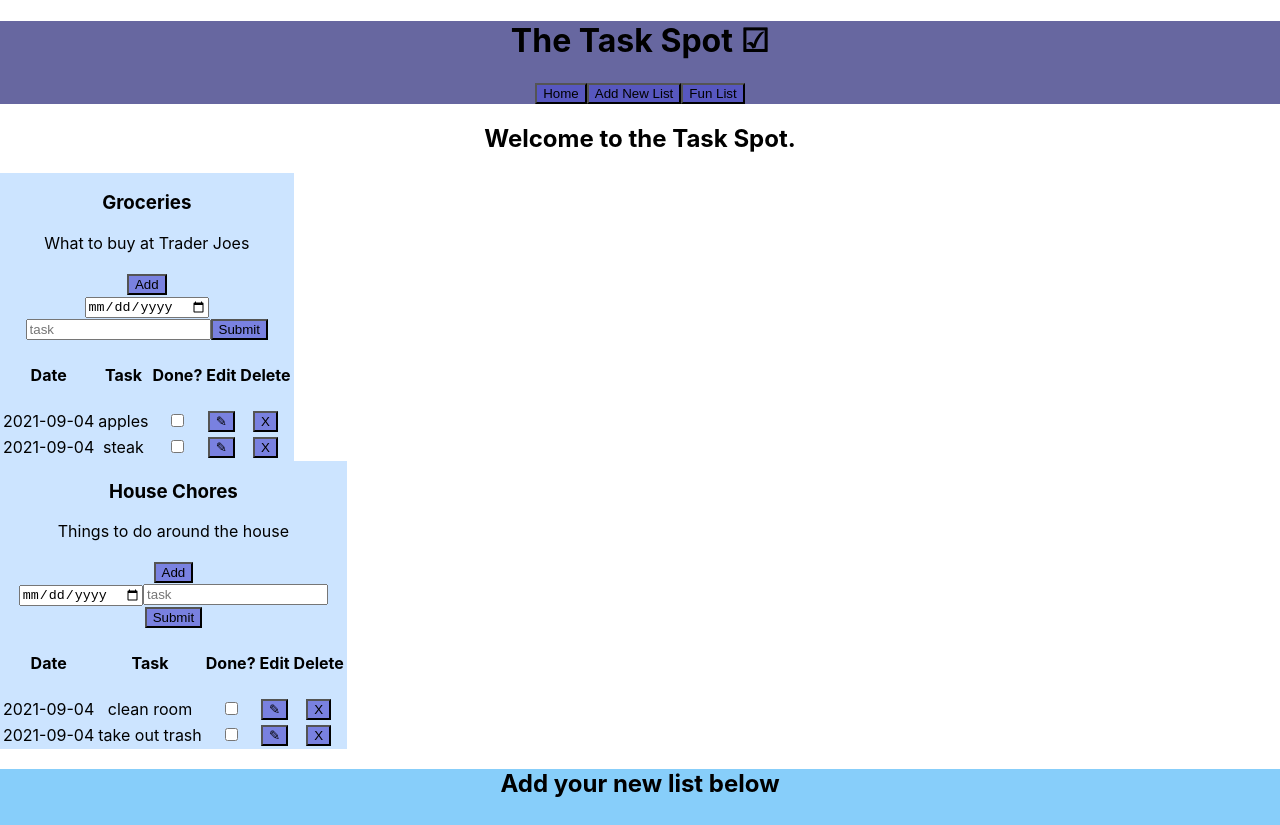
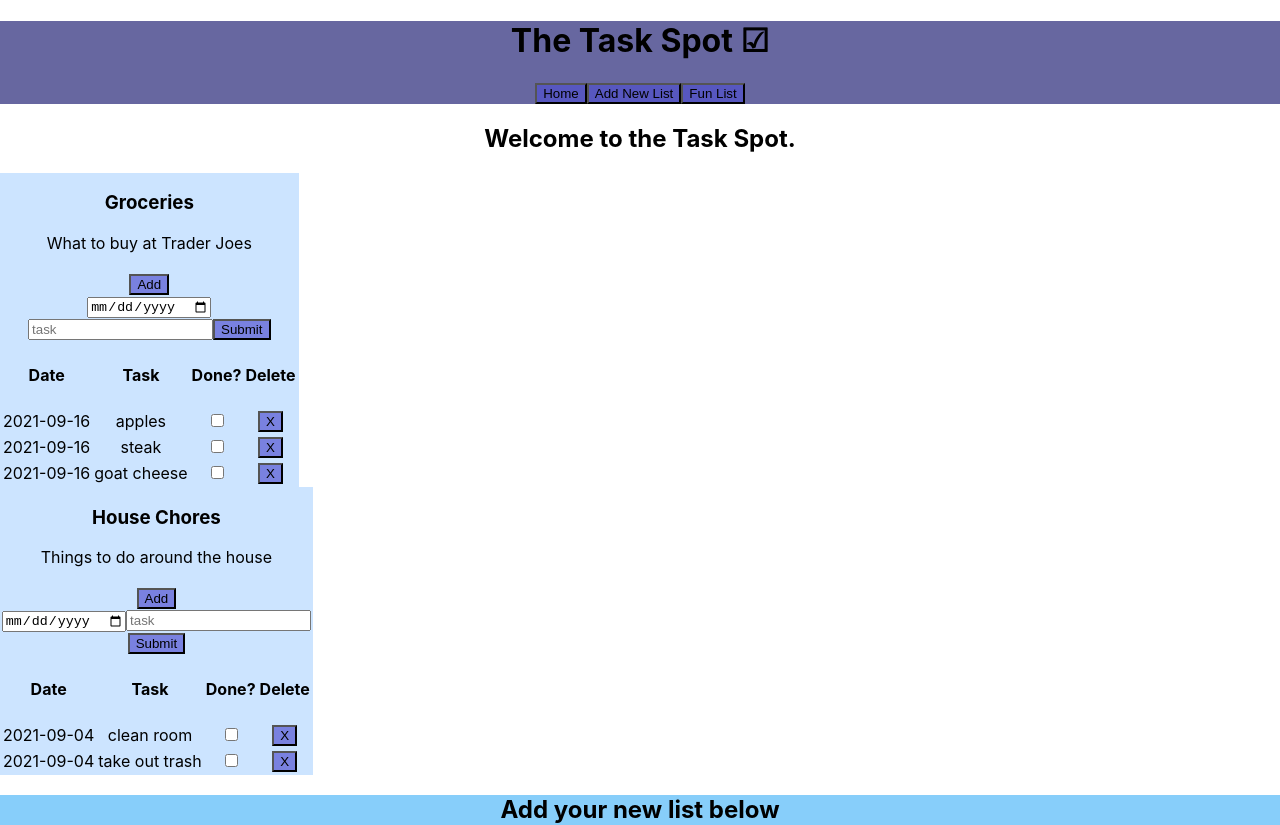
Before and after one commit to JulieAnnMeng/The-Task-Spot-v1, a React (Create React App) app in the folder my-app/: page / in a window 1280 px wide. Shown: the top 825 px of the page. Built offline with nearby package versions, Linux system fonts and the light colour scheme; data requests are answered from the project's data file.

Commit message:
Updated json and partial delete

```diff
--- a/my-app/db.json
+++ b/my-app/db.json
@@ -2,42 +2,26 @@
   "lists": [
     {
       "id": 1,
-        "title":"Groceries",
-        "description":"What to buy at Trader Joes",
-        "category":"food",
+      "title": "Groceries",
+      "description": "What to buy at Trader Joes",
+      "category": "food",
+      "date": "2021-09-16",
       "tasks": [
-            {
-                "id":1,
-                "name":"apples",
-                "date":"2021-09-04"
-
-            },
-            {
-                "id":2,
-                "name":"steak",
-                "date":"2021-09-04"
-            }
+        "apples",
+        "steak",
+        "goat cheese"
       ]
     },
     {
       "id": 2,
-        "title":"House Chores",
-        "description":"Things to do around the house",
-        "category":"domestic",
+      "title": "House Chores",
+      "description": "Things to do around the house",
+      "category": "domestic",
+      "date": "2021-09-04",
       "tasks": [
-            {
-                "id":1,
-                "name":"clean room",
-                "date":"2021-09-04"
-
-            },
-            {
-                "id":2,
-                "name":"take out trash",
-                "date":"2021-09-04"
+        "clean room",
+        "take out trash"
+      ]
     }
   ]
 }
-
-    ]
-  }
--- a/my-app/src/components/Home.js
+++ b/my-app/src/components/Home.js
@@ -3,6 +3,7 @@ import React, {useState, useEffect} from 'react';
 
 function Home() {
   const[lists, setLists] = useState([])
+  const[update, setUpdate] = useState(false)
 
     function getLists(){
         fetch(`http://localhost:3001/lists`)
@@ -10,12 +11,18 @@ function Home() {
         .then(lists => setLists(lists))
       }
 
-    useEffect(()=>{getLists()},[])
+    useEffect(()=>{getLists()},[update])
+
+    function handleTaskDelete(listId, taskId){
+      fetch(`http://localhost:3001/lists/${listId}`, {
+          method:"DELETE"
+      }).then(setUpdate(!update))
+  }
 
   return (
     <div>
         <h2>Welcome to the Task Spot.</h2>
-        <ListLists lists={lists}/>
+        <ListLists lists={lists} handleTaskDelete={handleTaskDelete}/>
     </div>
   );
 }
--- a/my-app/src/components/ListLists.js
+++ b/my-app/src/components/ListLists.js
@@ -2,16 +2,19 @@ import Lists from './Lists';
 
 
 
-function ListLists({lists}) {
+function ListLists({lists, handleTaskDelete}) {
     console.log(lists)
 
     const listList = lists.map((list)=>{
         return(
             <Lists
             key={list.id}
+            id={list.id}
             title={list.title}
             description={list.description}
             tasks={list.tasks}
+            date={list.date}
+            handleTaskDelete={handleTaskDelete}
             />
         )
     })
--- a/my-app/src/components/Lists.js
+++ b/my-app/src/components/Lists.js
@@ -3,7 +3,7 @@ import NewTask from './NewTask';
 
 
 
-function Lists({ title, description, tasks}) {
+function Lists({ id, title, description, tasks, date, handleTaskDelete}) {
     if(!tasks){
      return <h2>loading</h2>
     }
@@ -11,9 +11,11 @@ function Lists({ title, description, tasks}) {
     const taskList = tasks.map((task)=>{
         return(
             <Tasks
-            key={task.id}
-            name={task.name}
-            date={task.date}
+            key={task}
+            listId={id}
+            name={task}
+            date={date}
+            handleTaskDelete={handleTaskDelete}
             />
         )
     })
@@ -44,9 +46,6 @@ function Lists({ title, description, tasks}) {
                             <h4>Done?</h4>
                         </th>
                         <th>
-                            <h4>Edit</h4>
-                        </th>
-                        <th>
                             <h4>Delete</h4>
                         </th>
                     </tr>
--- a/my-app/src/components/Tasks.js
+++ b/my-app/src/components/Tasks.js
@@ -1,14 +1,15 @@
 
 
-function Tasks({name, date}) {
+function Tasks({id, name, date, handleTaskDelete}) {
 // props.map to make each list
+
+
     return (
         <tr>
             <td>{date}</td>
             <td>{name}</td>
             <td><input type="checkbox" name="task" /></td>
-            <td><button>✎</button></td>
-            <td><button>X</button></td>
+            <td><button onClick={()=>handleTaskDelete(id)}>X</button></td>
         </tr>
     );
 }
```
Also changed, not shown: 1 other file (tests, documents, lock files or other folders). Lines whose indentation alone changed are shown as unchanged.
